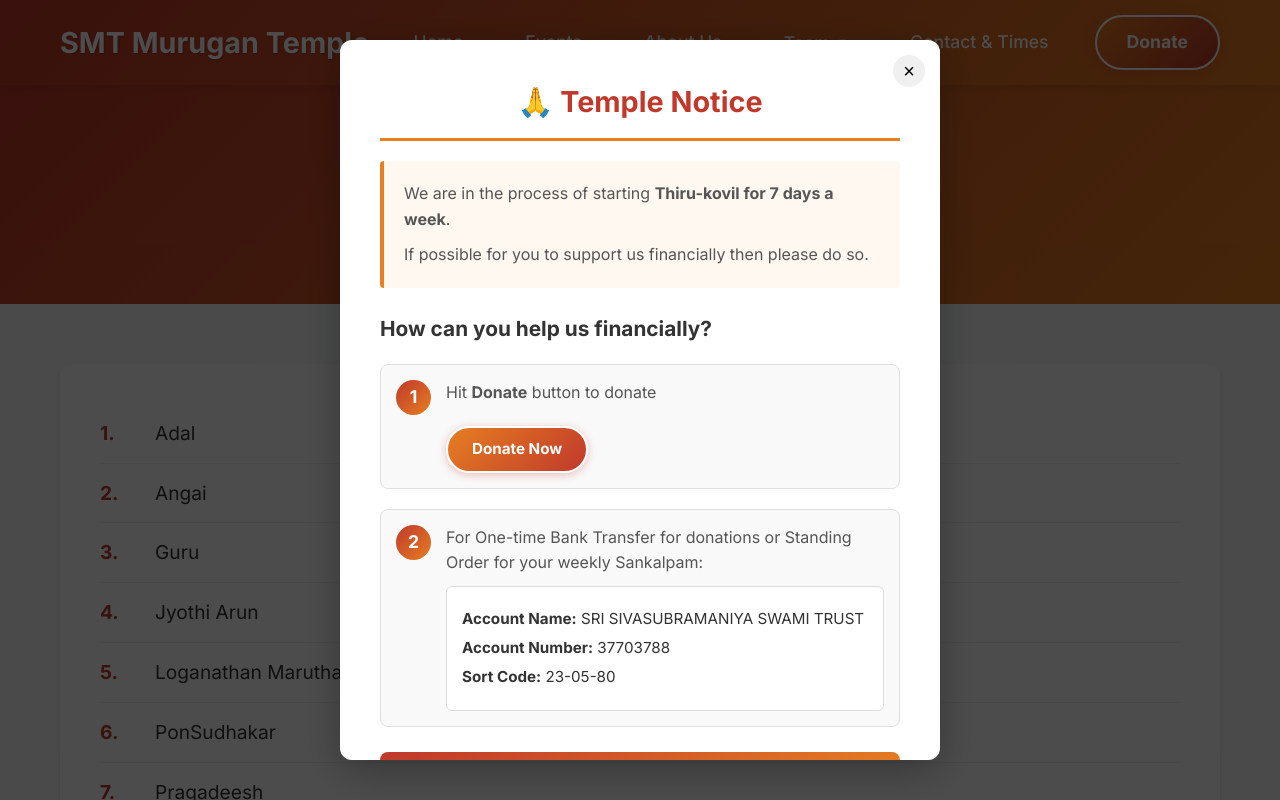
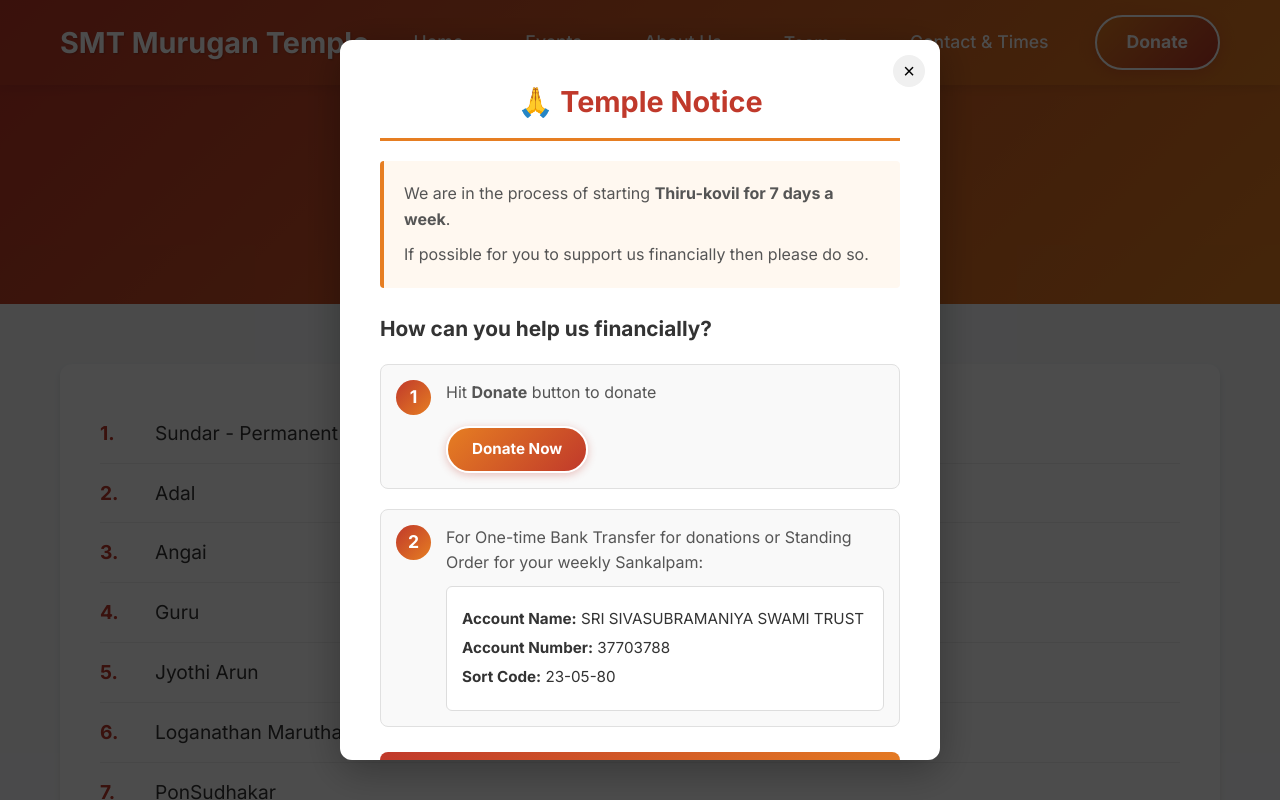
Before and after one commit to DILIGENTWORKS/smt-web, a React (Vite) app: page /executive-members in a window 1280 px wide. Shown: the top 800 px of the page. Built offline with nearby package versions, Linux system fonts and the light colour scheme.

Commit message:
Sundar moved up the order as permanent EC member

```diff
--- a/src/pages/ExecutiveMembers.jsx
+++ b/src/pages/ExecutiveMembers.jsx
@@ -3,6 +3,7 @@ import './ExecutiveMembers.css';
 
 const ExecutiveMembers = () => {
   const executiveMembers = [
+    'Sundar - Permanent EC (Founding trustee)',
     'Adal',
     'Angai',
     'Guru',
@@ -16,7 +17,6 @@ const ExecutiveMembers = () => {
     'Rekha',
     'SivaPriya',
     'Sugumar',
-    'Sundar - Permanent EC (Founding trustee)',
     'Sundar Pari',
     'Vatshala'
   ];
```
